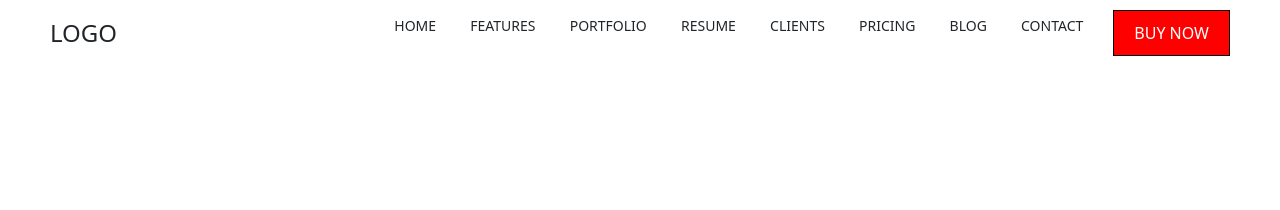
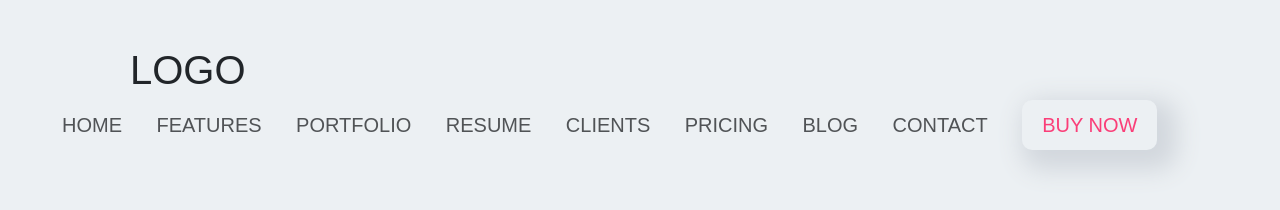
Before and after one commit to LeonardoSosa01/Portafolio, a plain HTML site: page index.html in a window 1280 px wide. Drawn offline with nearby package versions, Linux system fonts and the light colour scheme.

Commit message:
cambios css

```diff
--- a/index.html
+++ b/index.html
@@ -29,19 +29,18 @@
     <header>
       <div class="navbar">
         <div class="logo">LOGO</div>
-
         <div class="nav-opciones">
           <ul class="nav-items">
-            <li>HOME</li>
-            <li>FEATURES</li>
-            <li>PORTFOLIO</li>
-            <li>RESUME</li>
-            <li>CLIENTS</li>
-            <li>PRICING</li>
-            <li>BLOG</li>
-            <li>CONTACT</li>
+            <li><a href="#">HOME</a></li>
+            <li><a href="#">FEATURES</a></li>
+            <li><a href="#">PORTFOLIO</a></li>
+            <li><a href="#">RESUME</a></li>
+            <li><a href="#">CLIENTS</a></li>
+            <li><a href="#">PRICING</a></li>
+            <li><a href="#">BLOG</a></li>
+            <li><a href="#">CONTACT</a></li>
+           <li><button href="#" class="buy-now">BUY NOW</button></li>
           </ul>
-          <button class="buy-now">BUY NOW</button>
         </div>
       </div>
     </header>
--- a/style.css
+++ b/style.css
@@ -2,17 +2,31 @@
   margin: 0;
   padding: 0;
   box-sizing: border-box;
+  background-color: #ECF0F3;
+  font-family: 'DM Sans', sans-serif;
+  font-family: 'Kanit', sans-serif;
+  font-family: 'Open Sans', sans-serif;
+  font-family: 'Oswald', sans-serif;
 }
+
+
+  @import url('https://fonts.googleapis.com/css2?family=DM+Sans:ital,opsz,wght@1,9..40,200&family=Kanit:wght@300;400;500&family=Open+Sans:wght@400;600&family=Oswald:wght@400;500&display=swap');
+
+:root {
+--textcolorpri:#505356;
+}
+
 
 .navbar {
   display: flex;
   justify-content: space-between;
   align-items: center;
-  padding: 10px 50px;
+  padding: 40px 30px;
 }
 
 .logo {
-  font-size: 24px;
+  font-size: 40px;
+  padding-left: 100px;
 }
 
 .nav-opciones{
@@ -20,6 +34,11 @@
   align-items: center;
 }
 
+.nav-items a{
+  text-decoration: none;
+  color:var(--textcolorpri);
+  font-size: 20px;
+}
 
 .nav-items li {
  display:inline;
@@ -29,8 +48,10 @@
 }
 
 .buy-now{
- background-color:red;
- color:white;
- border:1px solid black;
+  font-size: 20px;
+ color: #FA3E78;
+ border: none;
  padding:10px 20px;
+ border-radius: 10px;
+ box-shadow: 10px 10px 25px 10px #d2d7dd
 }
```
